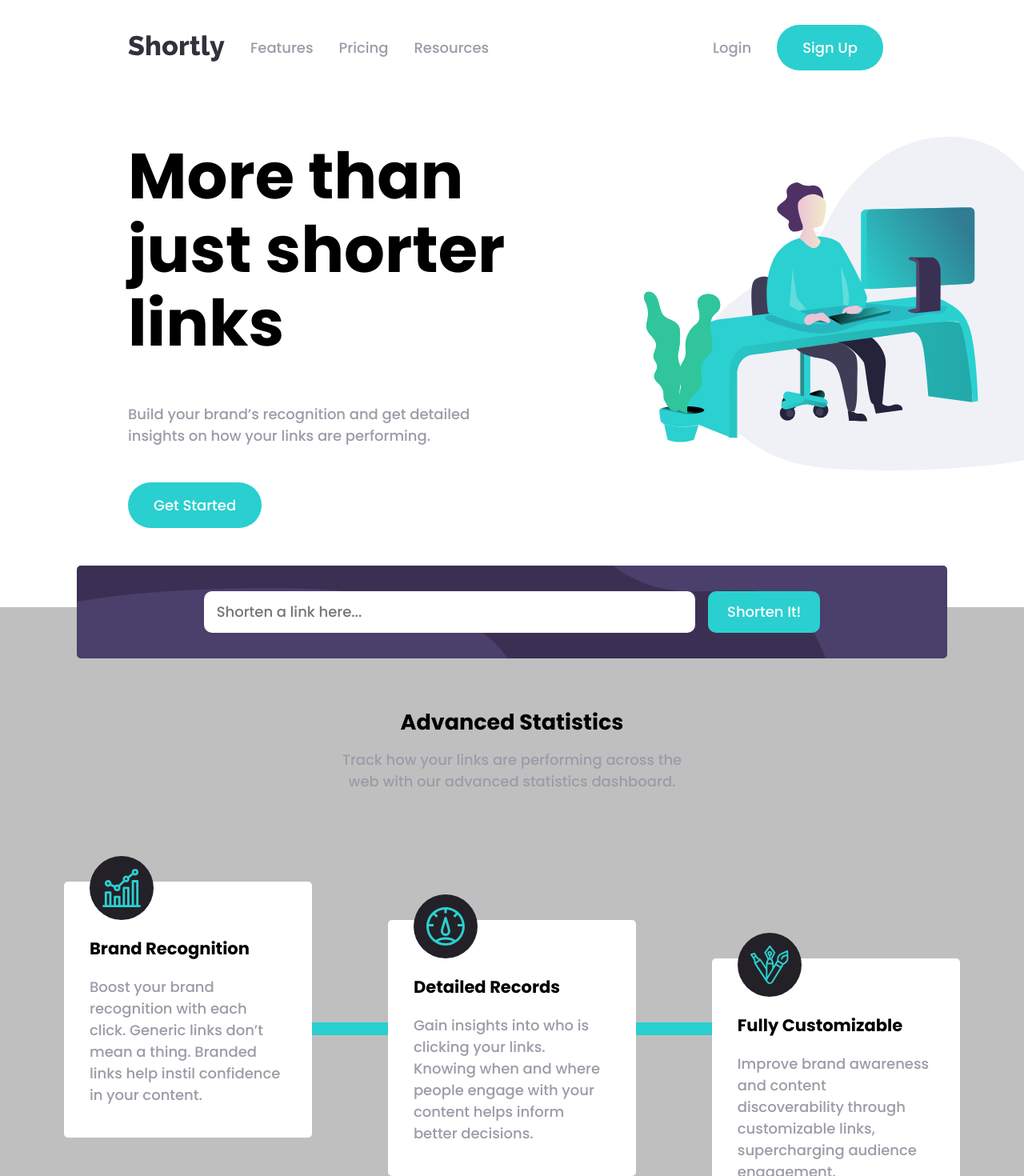
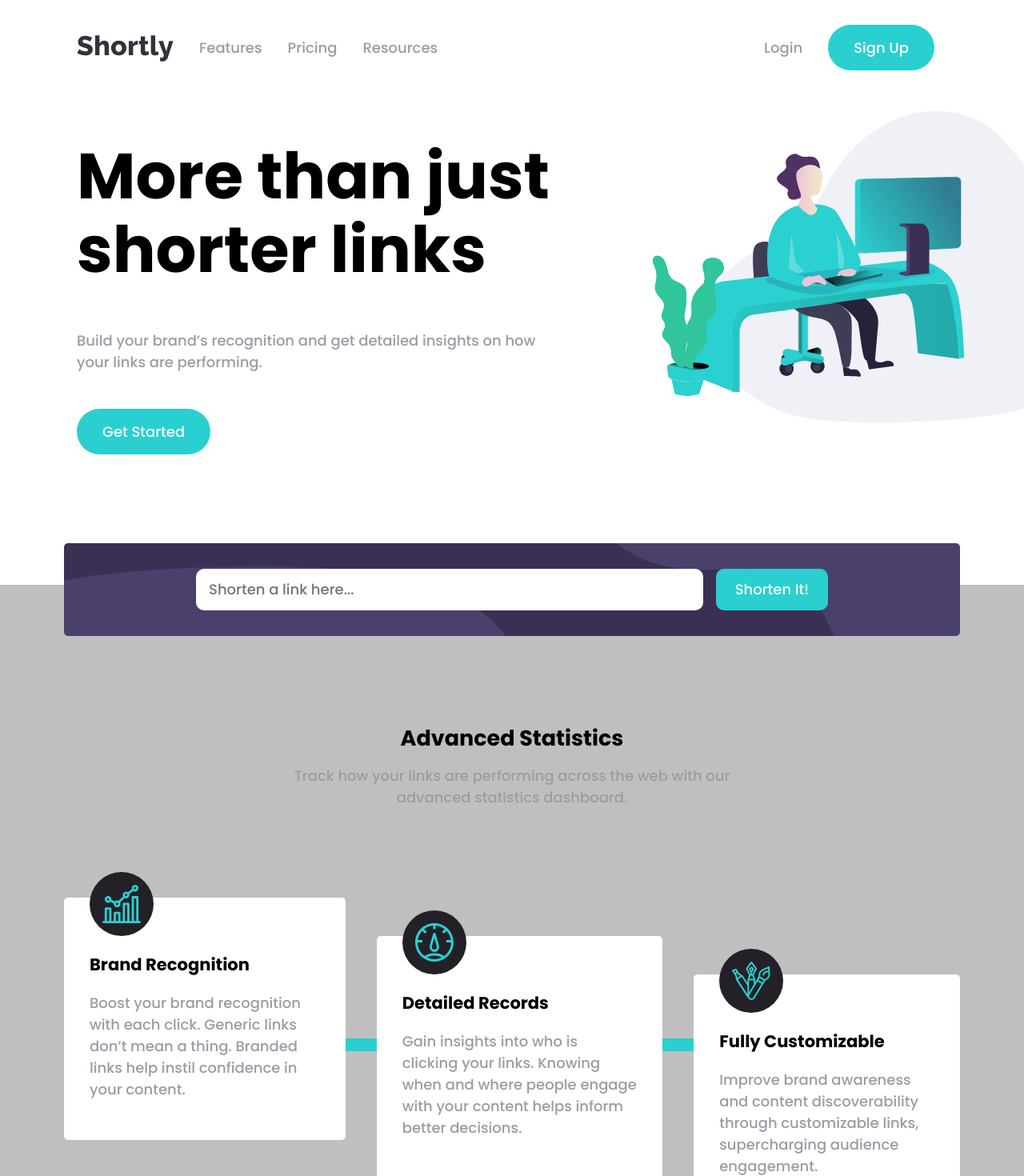
Before and after one commit to alexander-hergert/URL-shortening-API-landing-page, a React (Vite) app: page / in a window 1280 px wide. Shown: the top 1470 px of the page at 80% size. Built offline with nearby package versions, Linux system fonts and the light colour scheme.

Commit message:
Refactor styles and add Menu Button functions.

```diff
--- a/src/App.jsx
+++ b/src/App.jsx
@@ -1,5 +1,5 @@
 import React from "react";
-import Navbar from "./components/Navbar";
+import NavSection from "./components/NavSection";
 import Header from "./components/HeaderSection";
 import InputSection from "./components/InputSection";
 import StatisticsSection from "./components/StatisticsSection";
@@ -9,7 +9,7 @@ import FooterSection from "./components/FooterSection";
 function App() {
   return (
     <>
-      <Navbar />
+      <NavSection />
       <Header />
       <main>
         <InputSection />
--- a/src/components/HeaderSection.jsx
+++ b/src/components/HeaderSection.jsx
@@ -4,51 +4,70 @@ import LinkButton from "./buttons/LinkButton";
 
 /************** STYLES ********************/
 
-const Header = styled.div`
+const StylesContainer = styled.header`
   display: flex;
   justify-content: space-between;
   align-items: center;
-  padding-left: 10rem;
+  padding-left: 6rem;
+  @media only screen and (max-width: 800px) {
+    flex-direction: column-reverse;
+    padding-left: 2rem;
+  }
+
+  div {
+    width: 50%;
+    @media only screen and (max-width: 800px) {
+      width: 100%;
+      text-align: center;
+      padding-right: 2rem;
+    }
+
+    h1 {
+      font-size: 5rem;
+      @media only screen and (max-width: 1100px) {
+        font-size: 3rem;
+      }
+    }
+
+    p {
+      margin-bottom: 4rem;
+    }
+  }
 `;
 
-const Div = styled.div`
-  width: 50%;
-`;
+const ImgContainer = styled.div`
+  overflow: hidden;
+  @media only screen and (max-width: 800px) {
+    width: 100%;
+  }
 
-const Img = styled.img`
-  width: 100%;
-  position: relative;
-  left: 10rem;
-`;
-
-const ImgBox = styled.div`
-  overflow: hidden;
-`;
-
-const P = styled.p`
-  margin-bottom: 4rem;
+  img {
+    width: 100%;
+    position: relative;
+    left: 8rem;
+  }
 `;
 
 /************** COMPONENT ********************/
 
 const HeaderSection = () => {
   return (
-    <Header>
-      <Div>
+    <StylesContainer>
+      <div>
         <h1>More than just shorter links</h1>
-        <P>
+        <p>
           Build your brand’s recognition and get detailed insights on how your
           links are performing.
-        </P>
-        <LinkButton value={"Get Started"} />
-      </Div>
-      <ImgBox>
-        <Img
+        </p>
+        <LinkButton>Get Started</LinkButton>
+      </div>
+      <ImgContainer>
+        <img
           src="/assets/images/illustration-working.svg"
           alt="illustration-working"
         />
-      </ImgBox>
-    </Header>
+      </ImgContainer>
+    </StylesContainer>
   );
 };
 
--- a/src/components/InputSection.jsx
+++ b/src/components/InputSection.jsx
@@ -3,59 +3,72 @@ import { styled } from "styled-components";
 
 /************** STYLES ********************/
 
-const Section = styled.section`
-  width: 85%;
-  top: 4rem;
+const StylesContainer = styled.section`
+  width: 100%;
+  padding: 0 5rem;
+  margin: 2rem 0;
+
+  div {
+    padding: 2rem;
+    border-radius: 5px;
+    position: relative;
+    top: 6rem;
     left: 50%;
     transform: translate(-50%);
-  position: relative;
-  padding: 2rem;
-  border-radius: 5px;
     background-image: url("/assets/images/bg-shorten-desktop.svg");
     background-repeat: no-repeat;
     background-size: cover;
     background-color: hsl(257, 27%, 26%);
-
     @media only screen and (max-width: 800px) {
       background-image: url("/assets/images/bg-shorten-mobile.svg");
+      top: 8rem;
     }
-`;
 
-const Form = styled.form`
+    form {
       display: flex;
       justify-content: center;
       gap: 1rem;
-`;
+      @media only screen and (max-width: 800px) {
+        flex-direction: column;
+      }
 
-const Input = styled.input`
+      input {
         width: 60%;
         padding: 1rem;
         border-radius: 10px;
         border: none;
-`;
+        @media only screen and (max-width: 800px) {
+          width: 100%;
+        }
+      }
 
-const Button = styled.button`
+      button {
         padding: 1rem 1.5rem;
         border-radius: 10px;
         background-color: hsl(180, 66%, 49%);
         color: white;
         border: none;
+      }
+    }
+  }
 `;
 
 /************** COMPONENT ********************/
 
 const InputSection = () => {
   return (
-    <Section>
-      <Form action="">
-        <Input
+    <StylesContainer>
+      <div>
+        <form action="">
+          <input
             type="text"
             aria-label="url-input"
             placeholder="Shorten a link here..."
           />
-        <Button>Shorten It!</Button>
-      </Form>
-    </Section>
+          <button>Shorten It!</button>
+        </form>
+      </div>
+    </StylesContainer>
   );
 };
 
--- a/src/components/Navbar.jsx
+++ b/src/components/NavSection.jsx
@@ -6,31 +6,38 @@ import LinkButton from "./buttons/LinkButton";
 
 /************** STYLES ********************/
 
-const Nav = styled.nav`
+const StylesContainer = styled.nav`
   display: flex;
   justify-content: space-between;
   align-items: center;
-  padding: 2rem 10rem;
-`;
+  padding: 2rem 6rem;
+  @media only screen and (max-width: 800px) {
+    padding: 2rem 2rem;
+  }
 
-const Div = styled.div`
-  display: flex;
+  div:first-of-type {
+    display: flex;
+  }
 `;
 
 const Menu = styled.menu`
   display: flex;
   margin-left: 1rem;
-
   @media only screen and (max-width: 800px) {
     display: none;
   }
-`;
 
-const Li = styled.li`
-  margin: 0 1rem;
+  li {
+    margin: 0 1rem;
+    @media only screen and (max-width: 1100px) {
+      margin: 0 0.5rem;
+      font-size: 1rem;
+    }
+  }
 `;
 
 const BurgerButton = styled.a`
+  font-size: 2rem;
   @media only screen and (min-width: 800px) {
     display: none;
   }
@@ -38,40 +45,45 @@ const BurgerButton = styled.a`
 
 /************** COMPONENT ********************/
 
-const NavbarSection = () => {
+const NavSection = () => {
   const [isToggleMenu, setIsToggleMenu] = useState(false);
 
+  const handleToggle = (e) => {
+    e.preventDefault();
+    setIsToggleMenu(!isToggleMenu);
+  };
+
   return (
-    <Nav>
-      <Div>
+    <StylesContainer>
+      <div>
         <img src="/assets/images/logo.svg" alt="logo" />
         <Menu>
-          <Li>
+          <li>
             <a href="">Features</a>
-          </Li>
-          <Li>
+          </li>
+          <li>
             <a href="">Pricing</a>
-          </Li>
-          <Li>
+          </li>
+          <li>
             <a href="">Resources</a>
-          </Li>
+          </li>
         </Menu>
-      </Div>
+      </div>
       <Menu>
-        <Li>
+        <li>
           <a href="">Login</a>
-        </Li>
-        <Li>
-          <LinkButton value={"Sign Up"} />
-        </Li>
+        </li>
+        <li>
+          <LinkButton>Sign Up</LinkButton>
+        </li>
       </Menu>
       <BurgerButton href="">
-        <RxHamburgerMenu />
+        <RxHamburgerMenu onClick={handleToggle} />
       </BurgerButton>
       {/* opened state */}
-      {isToggleMenu && <MenuBurger />}
-    </Nav>
+      <MenuBurger isToggleMenu={isToggleMenu} />
+    </StylesContainer>
   );
 };
 
-export default NavbarSection;
+export default NavSection;
--- a/src/components/StatisticsSection.jsx
+++ b/src/components/StatisticsSection.jsx
@@ -4,7 +4,7 @@ import SectionBottom from "./statistics/StatisticsBottom";
 import { styled } from "styled-components";
 
 /************** STYLES ********************/
-const Section = styled.section`
+const StylesContainer = styled.section`
   background-color: hsl(0, 0%, 75%);
   text-align: center;
   padding: 5rem;
@@ -15,10 +15,10 @@ const Section = styled.section`
 
 const StatisticsSection = () => {
   return (
-    <Section>
+    <StylesContainer>
       <SectionTop />
       <SectionBottom />
-    </Section>
+    </StylesContainer>
   );
 };
 
--- a/src/components/buttons/LinkButton.jsx
+++ b/src/components/buttons/LinkButton.jsx
@@ -9,8 +9,8 @@ const Button = styled.a`
 `;
 
 /************** COMPONENT ********************/
-const LinkButton = ({ value }) => {
-  return <Button href="">{value}</Button>;
+const LinkButton = ({ children }) => {
+  return <Button href="">{children}</Button>;
 };
 
 export default LinkButton;
--- a/src/components/statistics/StatisticsBottom.jsx
+++ b/src/components/statistics/StatisticsBottom.jsx
@@ -3,16 +3,18 @@ import { styled } from "styled-components";
 
 /************** STYLES ********************/
 
-const Container = styled.div`
+const StylesContainer = styled.div`
   display: flex;
   justify-content: center;
   text-align: left;
+  @media only screen and (max-width: 800px) {
+    flex-direction: column;
+  }
 `;
 
 const Div = styled.div`
   padding: 2rem;
-  width: 30rem;
-  max-height: 20rem;
+  max-width: 30rem;
   background-color: white;
   margin: auto;
   border-radius: 5px;
@@ -26,9 +28,22 @@ const Div = styled.div`
     position: relative;
     top: 3rem;
   }
-`;
 
-const ImgContainer = styled.div`
+  @media only screen and (max-width: 800px) {
+    text-align: center;
+
+    &:first-child {
+      position: relative;
+      bottom: 0;
+    }
+
+    &:last-child {
+      position: relative;
+      top: 0;
+    }
+  }
+
+  div {
     width: 5rem;
     height: 5rem;
     background-color: hsl(260, 8%, 14%);
@@ -37,14 +52,18 @@ const ImgContainer = styled.div`
     place-items: center;
     position: relative;
     bottom: 4rem;
-`;
+    @media only screen and (max-width: 800px) {
+      margin: auto;
+    }
 
-const Img = styled.img`
+    img {
       width: 3rem;
-`;
+    }
+  }
 
-const H3 = styled.h3`
+  h3 {
     margin-top: -2.5rem;
+  }
 `;
 
 const Decoration = styled.div`
@@ -53,21 +72,28 @@ const Decoration = styled.div`
   background-color: hsl(180, 66%, 49%);
   position: relative;
   top: 8rem;
+  @media only screen and (max-width: 800px) {
+    top: 0;
+    left: 50%;
+    transform: translateX(-50%);
+    width: 1rem;
+    height: 5rem;
+  }
 `;
 
 /************** COMPONENT ********************/
 
 const StatisticsBottom = () => {
   return (
-    <Container>
+    <StylesContainer>
       <Div>
-        <ImgContainer>
-          <Img
+        <div>
+          <img
             src="/assets/images/icon-brand-recognition.svg"
             alt="brand-recognition"
           />
-        </ImgContainer>
-        <H3>Brand Recognition</H3>
+        </div>
+        <h3>Brand Recognition</h3>
         <p>
           Boost your brand recognition with each click. Generic links don’t mean
           a thing. Branded links help instil confidence in your content.
@@ -75,13 +101,13 @@ const StatisticsBottom = () => {
       </Div>
       <Decoration />
       <Div>
-        <ImgContainer>
-          <Img
+        <div>
+          <img
             src="/assets/images/icon-detailed-records.svg"
             alt="detailed-records"
           />
-        </ImgContainer>
-        <H3>Detailed Records</H3>
+        </div>
+        <h3>Detailed Records</h3>
         <p>
           Gain insights into who is clicking your links. Knowing when and where
           people engage with your content helps inform better decisions.
@@ -89,19 +115,19 @@ const StatisticsBottom = () => {
       </Div>
       <Decoration />
       <Div>
-        <ImgContainer>
-          <Img
+        <div>
+          <img
             src="/assets/images/icon-fully-customizable.svg"
             alt="fully-customizable"
           />
-        </ImgContainer>
-        <H3>Fully Customizable</H3>
+        </div>
+        <h3>Fully Customizable</h3>
         <p>
           Improve brand awareness and content discoverability through
           customizable links, supercharging audience engagement.
         </p>
       </Div>
-    </Container>
+    </StylesContainer>
   );
 };
 
--- a/src/components/statistics/StatisticsTop.jsx
+++ b/src/components/statistics/StatisticsTop.jsx
@@ -3,23 +3,28 @@ import { styled } from "styled-components";
 
 /************** STYLES ********************/
 
-const Div = styled.div`
-  width: 40%;
+const StylesContainer = styled.div`
+  width: 50%;
   margin: auto;
+  margin-top: 3rem;
   margin-bottom: 10rem;
+  @media only screen and (max-width: 800px) {
+    width: 80%;
+    margin-bottom: 5rem;
+  }
 `;
 
 /************** COMPONENT ********************/
 
 const StatisticsTop = () => {
   return (
-    <Div>
+    <StylesContainer>
       <h2>Advanced Statistics</h2>
       <p>
         Track how your links are performing across the web with our advanced
         statistics dashboard.
       </p>
-    </Div>
+    </StylesContainer>
   );
 };
 
```
Also changed, not shown: src/components/FooterSection.jsx (+32 -16 lines), src/components/LinkSection.jsx (+9 -9 lines), src/components/navbar/MenuBurger.jsx (+62 -5 lines). Lines whose indentation alone changed are shown as unchanged.
